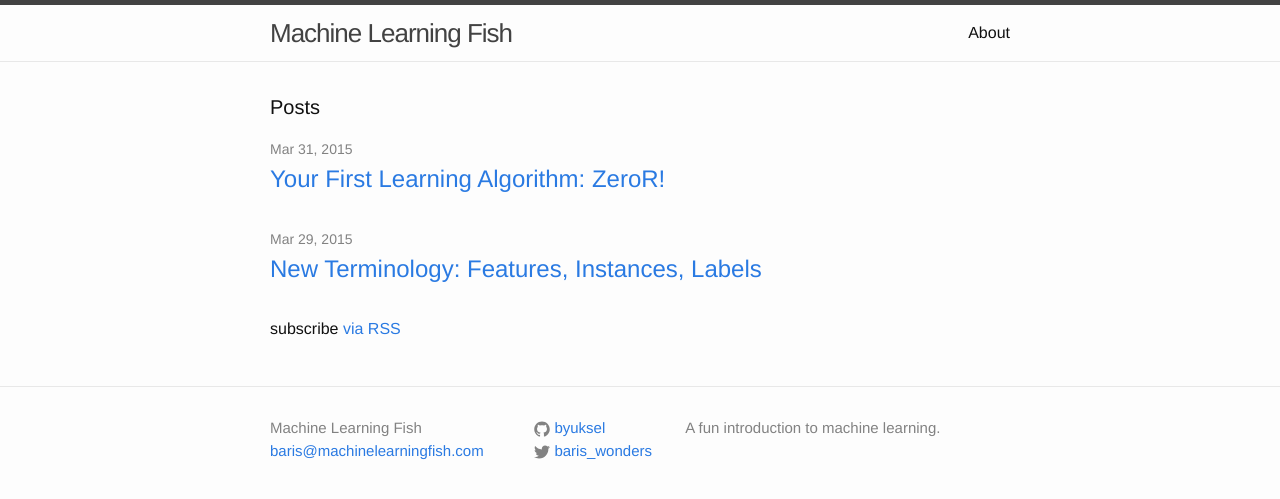
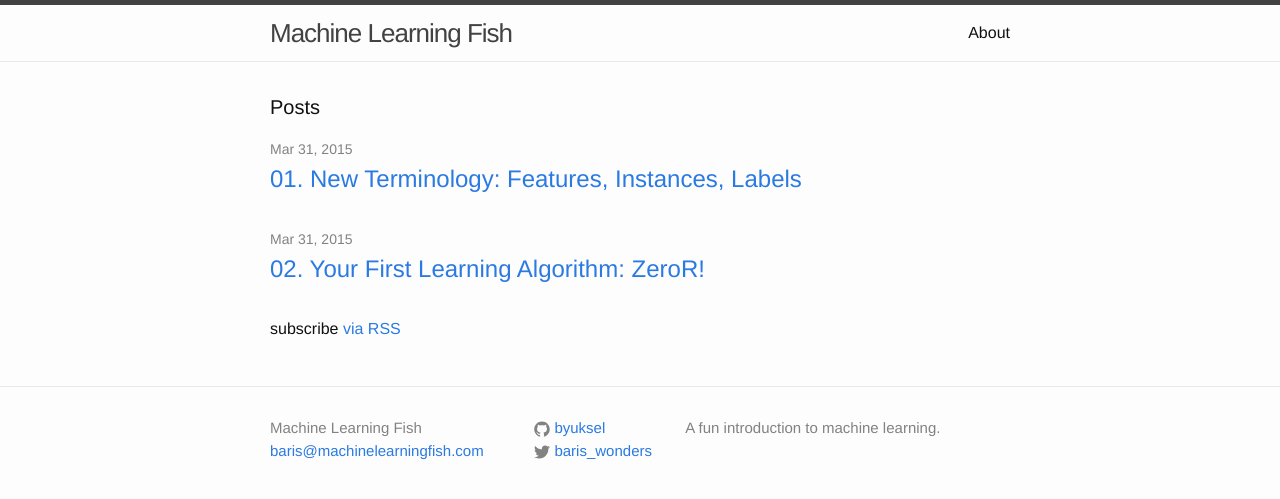
Before and after one commit to byuksel/jtest, a Jekyll site: the page built from index.html, in a window 1280 px wide. Shown: the top 499 px of the page. Built offline with Jekyll 4.4.1, drawn with Linux system fonts in a browser that asks for light colours.

Commit message:
change order

```diff
--- a/_posts/2015-03-31-first-learning-algorithm-zeror.markdown
+++ b/_posts/2015-03-31-first-learning-algorithm-zeror.markdown
@@ -1,7 +1,7 @@
 ---
 layout: post
-title:  "Your First Learning Algorithm: ZeroR!"
-date:   2015-03-31 13:06:31
+title:  "02. Your First Learning Algorithm: ZeroR!"
+date:   2015-03-31 13:02:00
 ---
 ZeroR is our least intelligent algorithm. It does not try to find any relations from the data. It just wants to be right as much as possible by settling on one, but only one result: it simply picks the most common label (i.e. majority class) in the dataset and returns this label for any future instance.
 
--- a/_posts/2015-03-31-new-terminology.markdown
+++ b/_posts/2015-03-31-new-terminology.markdown
@@ -1,5 +1,5 @@
 ---
 layout: post
-title:  "New Terminology: Features, Instances, Labels"
-date:   2015-03-29 13:06:31
+title:  "01. New Terminology: Features, Instances, Labels"
+date:   2015-03-31 13:01:00
 ---
--- a/index.html
+++ b/index.html
@@ -7,7 +7,8 @@ layout: default
   <h1 class="page-heading">Posts</h1>
 
   <ul class="post-list">
-    {% for post in site.posts %}
+    {% assign sorted_pages = site.posts | sort:"title" %}
+    {% for post in sorted_pages %}
       <li>
         <span class="post-meta">{{ post.date | date: "%b %-d, %Y" }}</span>
 
```
